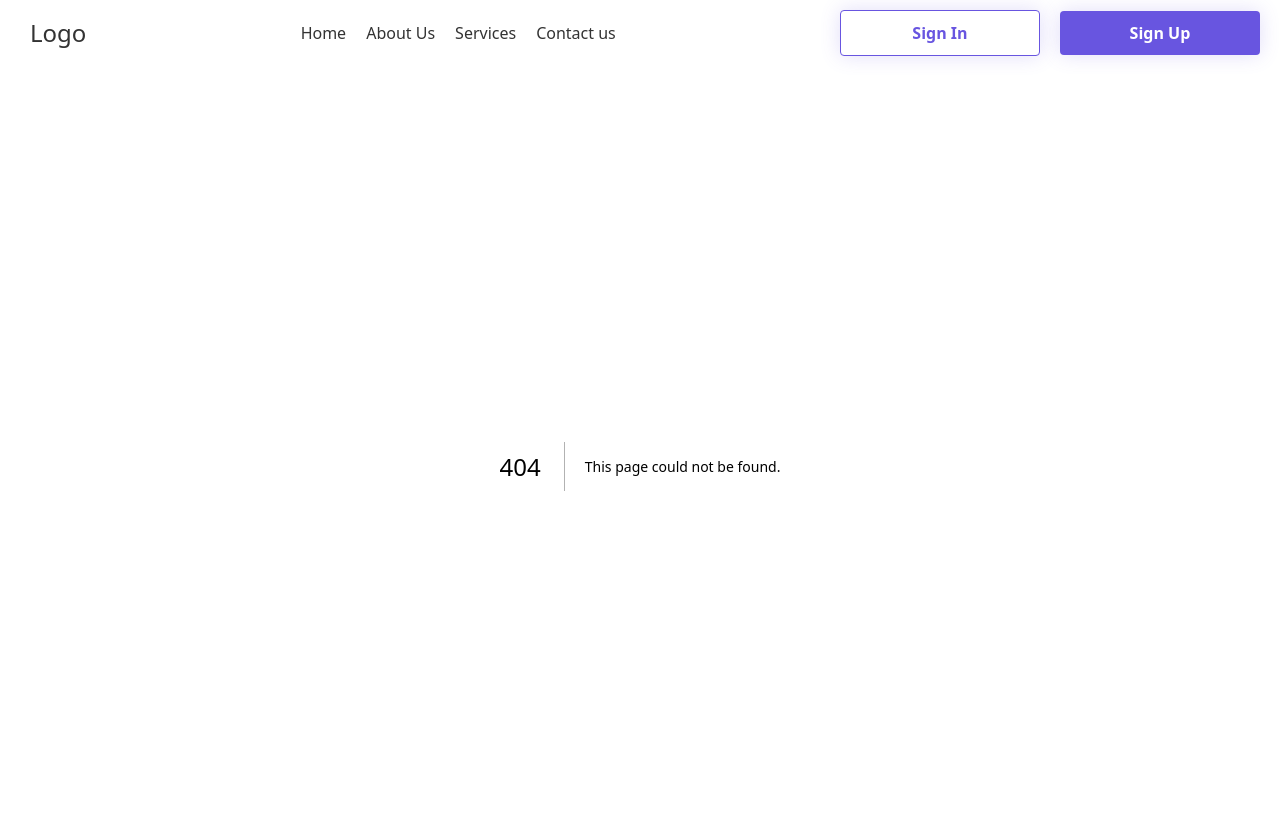
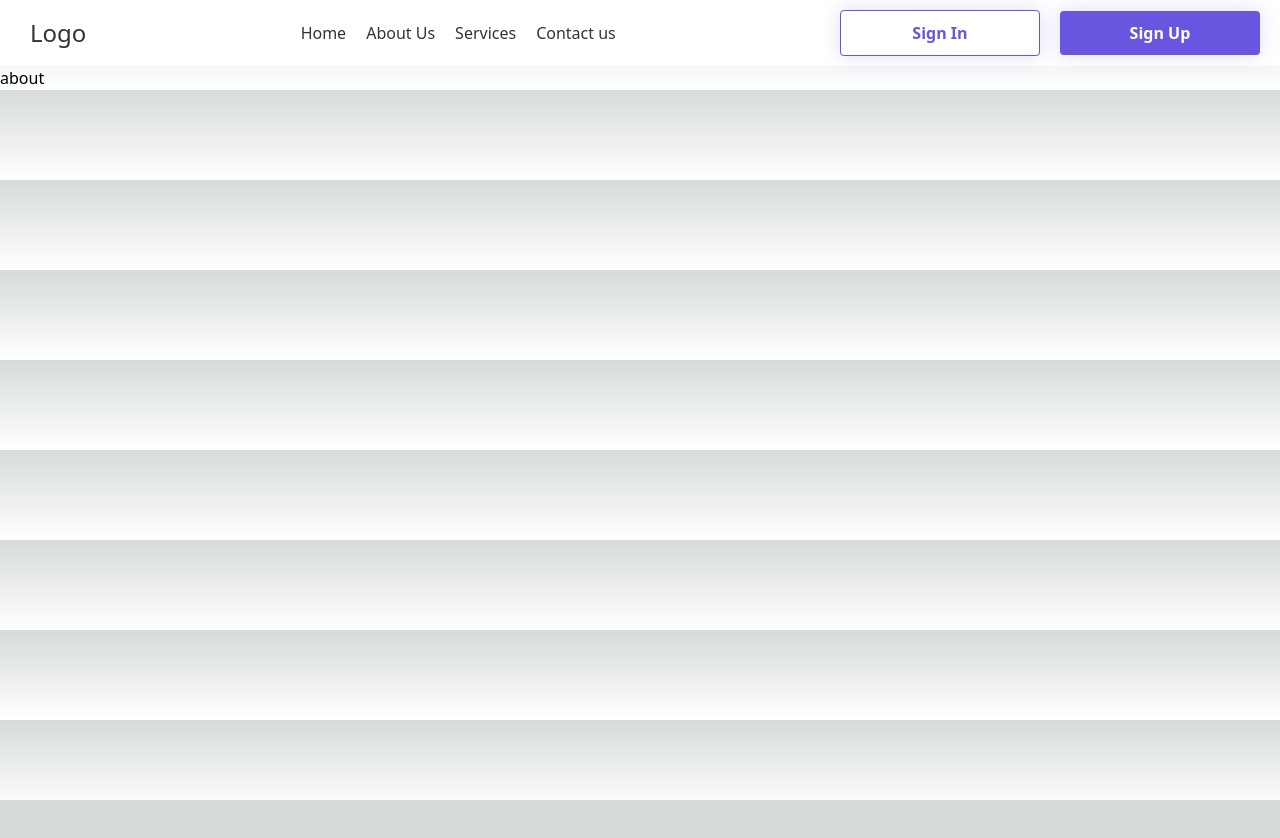
Before and after one commit to AeshuChauhan/myEcom, a Next.js app: page /about in a window 1280 px wide. Before the commit this address had no page. Shown: the top 838 px of the page. After the commit the page ends 800 px from the top, so only its background shows below. Built offline with nearby package versions, Linux system fonts and the light colour scheme.

Commit message:
about page

```diff
--- /dev/null
+++ b/pages/about.tsx
@@ -0,0 +1,7 @@
+import React from 'react'
+
+export default function about() {
+  return (
+    <div>about</div>
+  )
+}
```
